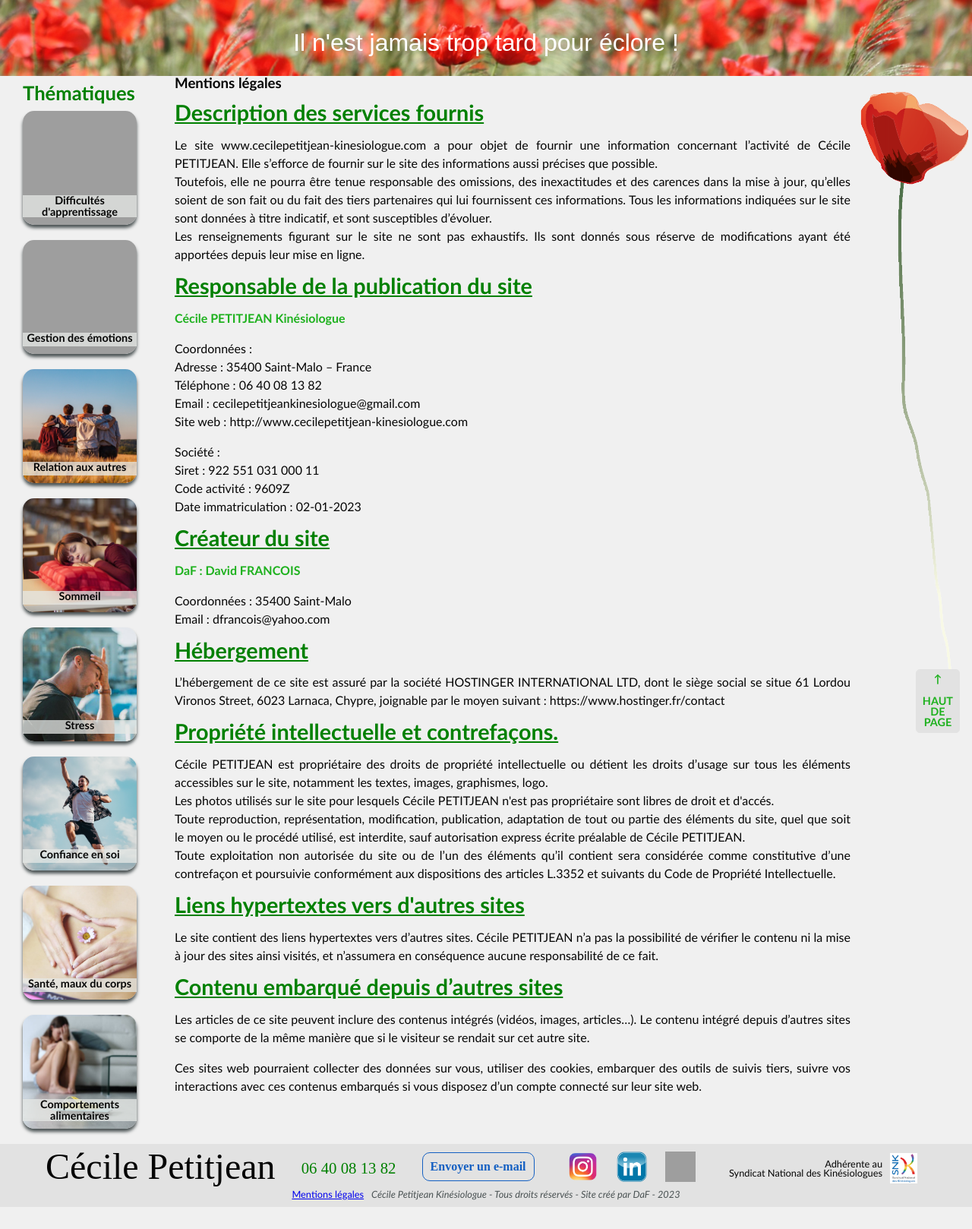
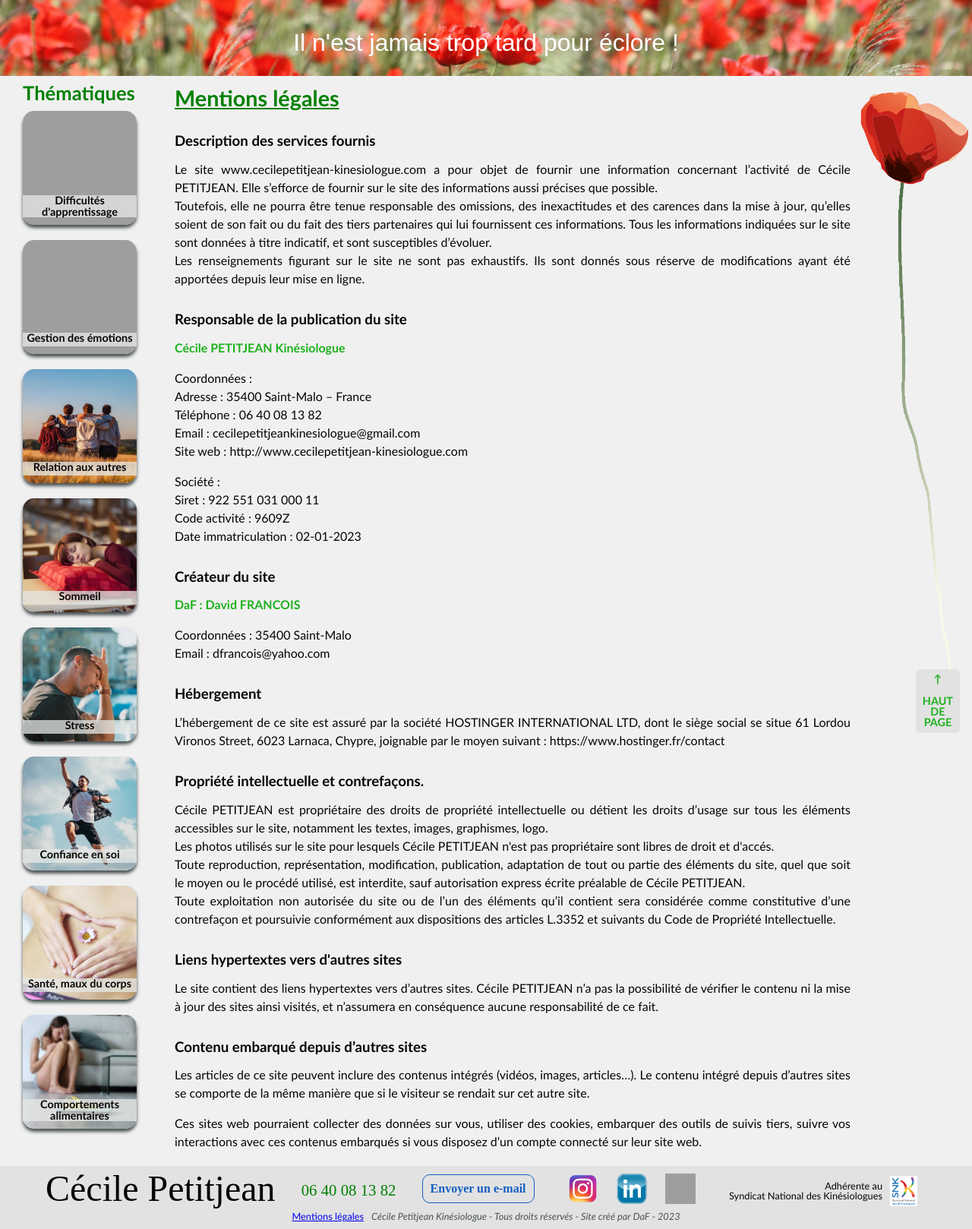
Before and after one commit to DavFrancois/cecilepetitjeankinesiologue, a PHP site: page /p100_mentions.php in a window 1280 px wide. Shown: the part 159-1777 px from the top of the page at 76% size. Before the commit the page ends 1748 px from the top, so only its background shows below. Run offline with PHP 8.4, Linux system fonts and the light colour scheme; grey boxes are pictures that could not be loaded.

Commit message:
qqes modifs

```diff
--- a/css/stylececile.css
+++ b/css/stylececile.css
@@ -1641,4 +1641,8 @@ article .partenaires li {
   }
 }
 
+.mentions h3 {
+  margin-top: 2rem;
+}
+
 /*# sourceMappingURL=stylececile.css.map */
--- a/index.html
+++ b/index.html
@@ -11,7 +11,7 @@
             "name": "Cécile Petitjean Kinésiologue",
             "image": "https://www.cecilepetitjean-kinesiologue.com/images/cecile_photo3.jpg",
             "telephone": "06 40 08 13 82",
-            "email": "cecilepetitjeankinesiologue@gmail.com",
+            "email": "cecilepetitjeankinesiologue@gmail.com ",
             "address": {
                 "@type": "PostalAddress",
                 "addressLocality": "Saint-Malo"
@@ -23,7 +23,7 @@
 		<title>Cécile PETITJEAN - Kinésiologue - Accueil</title>
         <meta charset="utf-8">
         <meta name="description" content="Cécile PETITJEAN kinésiologue certifiée sur Saint-Malo. Consultation en kinésiologie et aide aux apprentissages pour les enfants, ados et adultes.">
-        <meta name="keywords" content="Cécile PETITJEAN, kinésiologue, kinesiologie, sophrologie, Saint-Malo, Médecine alternative, apprentissage, peurs, phobies, relation aux autres, trouble, sommeil, stress, confiance, soi, santé, maux, corps, estime, comportements, alimentaires, énergie, éducation, devoirs, enfants">
+        <meta name="keywords" content="Cécile PETITJEAN, kinésiologue, kinesiologie, sophrologie, Saint-Malo, Médecine alternative, apprentissage, peurs, phobies, relation aux autres, trouble, sommeil, stress, confiance, soi, santé, maux, corps, estime, comportements, alimentaires, énergie, éducation, devoirs, enfants, Saint-Malo">
         <link rel="stylesheet" href="css/stylececile.css" />
     </head>
 
--- a/p100_mentions.php
+++ b/p100_mentions.php
@@ -33,23 +33,23 @@
 
 				<article>
                     <div class="mentions">
-                        <h1>Mentions légales</h1>
-                        <h2>Description des services fournis</h2>
+                        <h2>Mentions légales</h2>
+                        <h3>Description des services fournis</h3>
                         <p>Le site www.cecilepetitjean-kinesiologue.com a pour objet de fournir une information concernant l’activité de Cécile PETITJEAN. Elle s’efforce de fournir sur le site des informations aussi précises que possible.<br>Toutefois, elle ne pourra être tenue responsable des omissions, des inexactitudes et des carences dans la mise à jour, qu’elles soient de son fait ou du fait des tiers partenaires qui lui fournissent ces informations. Tous les informations indiquées sur le site sont données à titre indicatif, et sont susceptibles d’évoluer.<br>Les renseignements figurant sur le site ne sont pas exhaustifs. Ils sont donnés sous réserve de modifications ayant été apportées depuis leur mise en ligne.</p>
-                        <h2>Responsable de la publication du site</h2>
+                        <h3>Responsable de la publication du site</h3>
                         <p><strong>Cécile PETITJEAN Kinésiologue</strong></p>
                         <p>Coordonnées :<br />Adresse : 35400 Saint-Malo – France<br>Téléphone : 06 40 08 13 82<br>Email : cecilepetitjeankinesiologue@gmail.com<br>Site web : http://www.cecilepetitjean-kinesiologue.com</p>
                         <p>Société :<br /> Siret : 922 551 031 000 11<br>Code activité : 9609Z<br>Date immatriculation : 02-01-2023</p>
-                        <h2>Créateur du site</h2>
+                        <h3>Créateur du site</h3>
                         <p><strong>DaF : David FRANCOIS</strong></p>
                         <p>Coordonnées : 35400 Saint-Malo<br />Email : dfrancois@yahoo.com</p>
-                        <h2>Hébergement</h2>
+                        <h3>Hébergement</h3>
                         <p>L’hébergement de ce site est assuré par la société HOSTINGER INTERNATIONAL LTD, dont le siège social se situe 61 Lordou Vironos Street, 6023 Larnaca, Chypre, joignable par le moyen suivant : https://www.hostinger.fr/contact</p>
-                        <h2>Propriété intellectuelle et contrefaçons.</h2>
+                        <h3>Propriété intellectuelle et contrefaçons.</h3>
                         <p>Cécile PETITJEAN est propriétaire des droits de propriété intellectuelle ou détient les droits d’usage sur tous les éléments accessibles sur le site, notamment les textes, images, graphismes, logo.<br>Les photos utilisés sur le site pour lesquels Cécile PETITJEAN n'est pas propriétaire sont libres de droit et d'accés.<br />Toute reproduction, représentation, modification, publication, adaptation de tout ou partie des éléments du site, quel que soit le moyen ou le procédé utilisé, est interdite, sauf autorisation express écrite préalable de Cécile PETITJEAN.<br>Toute exploitation non autorisée du site ou de l’un des éléments qu’il contient sera considérée comme constitutive d’une contrefaçon et poursuivie conformément aux dispositions des articles L.3352 et suivants du Code de Propriété Intellectuelle.</p>
-                        <h2>Liens hypertextes vers d'autres sites</h2>
+                        <h3>Liens hypertextes vers d'autres sites</h3>
                         <p>Le site contient des liens hypertextes vers d’autres sites. Cécile PETITJEAN n’a pas la possibilité de vérifier le contenu ni la mise à jour des sites ainsi visités, et n’assumera en conséquence aucune responsabilité de ce fait.</p>
-                        <h2>Contenu embarqué depuis d’autres sites</h2>
+                        <h3>Contenu embarqué depuis d’autres sites</h3>
                         <p>Les articles de ce site peuvent inclure des contenus intégrés (vidéos, images, articles…). Le contenu intégré depuis d’autres sites se comporte de la même manière que si le visiteur se rendait sur cet autre site.</p>
                         <p>Ces sites web pourraient collecter des données sur vous, utiliser des cookies, embarquer des outils de suivis tiers, suivre vos interactions avec ces contenus embarqués si vous disposez d’un compte connecté sur leur site web.</p>
                     </div>
--- a/p6_contacts.php
+++ b/p6_contacts.php
@@ -70,7 +70,7 @@
                         <p>Les horaires peuvent varier selon les vacances et les jours fériés. N'hésitez pas à me consulter en cas de doute ou de difficulté afin d'essayer de trouver une solution.</p>
                     </div>
                     <div class="impair">
-                        <h1>Tarifs*</h1>
+                        <h2>Tarifs*</h2>
                         <ul>
                             <li>KINESIOLOGIE séance adulte ou enfant : 60 €</li>
                         </ul>
--- a/sass/pages/_article.scss
+++ b/sass/pages/_article.scss
@@ -419,3 +419,9 @@ article {
             @include rendez_vous (1rem);
     }
 }
+
+.mentions {
+    h3 {
+        margin-top: 2rem;
+    }
+}
```
Also changed, not shown: 1 other file.
